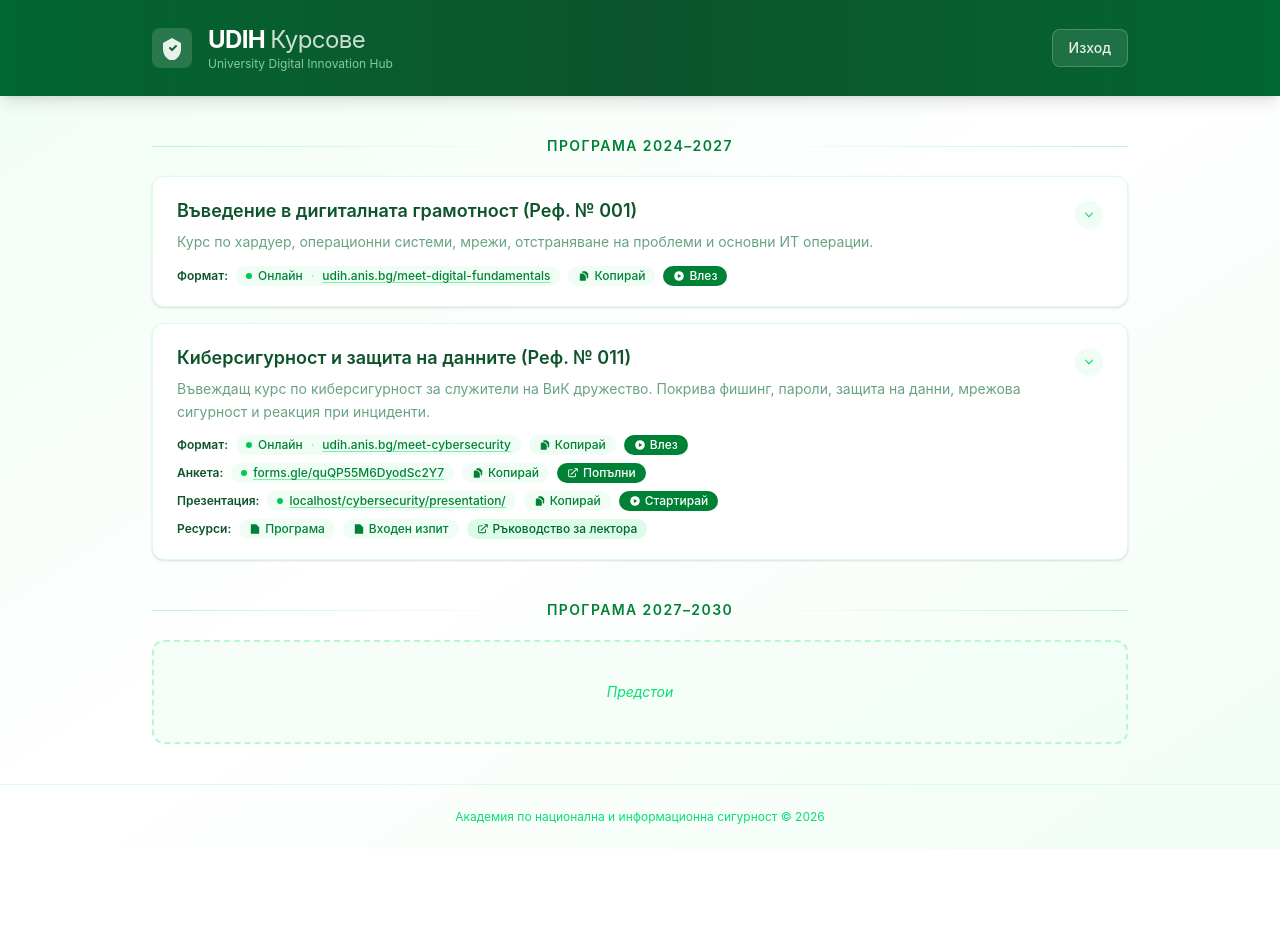
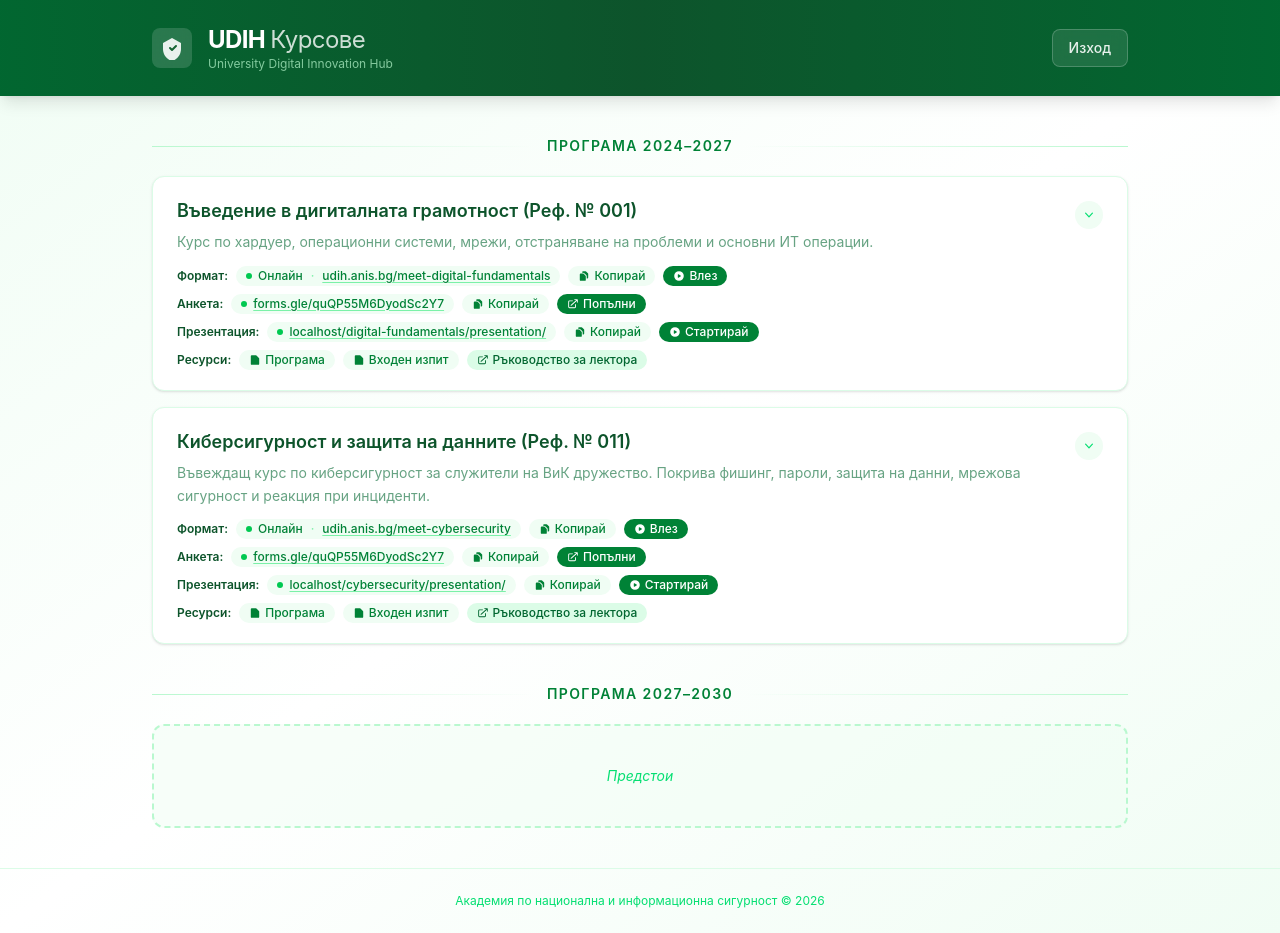
Before and after one commit to mj-workspace/udih-courses, a React (Vite) app in the folder homepage/: page / in a window 1280 px wide. Before the commit the page ends 849 px from the top, so only its background shows below. Built offline with nearby package versions, Linux system fonts and the light colour scheme.

Commit message:
feat(homepage): wire digital-fundamentals course resources
Fill in schedule, resources, presentation URL and organizer email for
the digital-fundamentals course; add dev proxy entries and switch
CourseCard to render surveyUrl dynamically instead of hardcoded.

```diff
--- a/homepage/src/components/CourseCard.jsx
+++ b/homepage/src/components/CourseCard.jsx
@@ -201,7 +201,7 @@ export default function CourseCard({ course }) {
                 >
                   <span className="h-1.5 w-1.5 rounded-full bg-green-500" />
                   <span className="underline decoration-green-300 underline-offset-2 hover:text-green-900">
-                    forms.gle/quQP55M6DyodSc2Y7
+                    {course.surveyUrl.replace(/^https?:\/\//, '')}
                   </span>
                 </a>
                 <CopyPill text={course.surveyUrl} />
--- a/homepage/src/data/courses.js
+++ b/homepage/src/data/courses.js
@@ -21,6 +21,7 @@ export const programs = [
           totalMinutes: 180,
         },
         status: 'active',
+        surveyUrl: 'https://forms.gle/quQP55M6DyodSc2Y7',
         meetLink: {
           url: 'https://udih.anis.bg/meet-digital-fundamentals',
           directUrl: 'https://meet.google.com/ufr-gurh-enq',
@@ -83,8 +84,81 @@ export const programs = [
             ],
           },
         ],
-        schedule: [],
-        resources: [],
+        schedule: [
+          {
+            day: 'Ден 1',
+            timeRange: '09:30 – 17:00',
+            summary: '360 мин (6 часа) — Модули 1–5 + начало на Модул 6',
+            items: [
+              { time: '09:30 – 09:40', title: 'Откриване на курса и въведение — Представяне, организационни бележки, цели на обучението', duration: 10, type: 'intro' },
+              { time: '09:40 – 10:30', title: 'Модул 1 — Основи на компютъра и операционни системи', duration: 50, type: 'module' },
+              { time: '10:30 – 10:40', title: 'Въпроси и отговори', duration: 10, type: 'qa' },
+              { time: '10:40 – 10:55', title: 'Почивка', duration: 15, type: 'break' },
+              { time: '10:55 – 11:55', title: 'Модул 2 — Интернет и мрежови технологии', duration: 60, type: 'module' },
+              { time: '11:55 – 12:05', title: 'Въпроси и отговори', duration: 10, type: 'qa' },
+              { time: '12:05 – 13:05', title: 'Обедна почивка', duration: 60, type: 'break' },
+              { time: '13:05 – 13:55', title: 'Модул 3 — Имейл комуникация: акаунти, календар, задачи, контакти', duration: 50, type: 'module' },
+              { time: '13:55 – 14:05', title: 'Въпроси и отговори', duration: 10, type: 'qa' },
+              { time: '14:05 – 14:20', title: 'Почивка', duration: 15, type: 'break' },
+              { time: '14:20 – 15:30', title: 'Модул 4 — Мобилни устройства и приложения', duration: 70, type: 'module' },
+              { time: '15:30 – 15:40', title: 'Въпроси и отговори', duration: 10, type: 'qa' },
+              { time: '15:40 – 16:20', title: 'Модул 5 — Видеоконферентни платформи (Zoom, Google Meet, Teams, Webex)', duration: 40, type: 'module' },
+              { time: '16:20 – 16:50', title: 'Модул 6 — Социални мрежи (Част 1 — Въведение)', duration: 30, type: 'module' },
+              { time: '16:50 – 17:00', title: 'Обобщение и закриване на Ден 1', duration: 10, type: 'intro' },
+            ],
+          },
+          {
+            day: 'Ден 2',
+            timeRange: '09:30 – 17:00',
+            summary: '240 мин (4 часа) + Изпит: 120 мин (2 часа)',
+            items: [
+              { time: '09:30 – 09:40', title: 'Откриване и кратък преговор — Основни теми от Ден 1', duration: 10, type: 'intro' },
+              { time: '09:40 – 11:10', title: 'Модул 6 — Социални мрежи (Част 2 — Задълбочаване и сигурност)', duration: 90, type: 'module' },
+              { time: '11:10 – 11:20', title: 'Въпроси и отговори', duration: 10, type: 'qa' },
+              { time: '11:20 – 11:35', title: 'Почивка', duration: 15, type: 'break' },
+              { time: '11:35 – 12:35', title: 'Модул 7 — Изкуствен интелект (Част 1 — Въведение, ChatGPT, Claude)', duration: 60, type: 'module' },
+              { time: '12:35 – 13:35', title: 'Обедна почивка', duration: 60, type: 'break' },
+              { time: '13:35 – 14:35', title: 'Модул 7 — Изкуствен интелект (Част 2 — Практическа работа и приложения)', duration: 60, type: 'module' },
+              { time: '14:35 – 14:45', title: 'Въпроси и отговори', duration: 10, type: 'qa' },
+              { time: '14:45 – 15:00', title: 'Почивка', duration: 15, type: 'break' },
+              { time: '15:00 – 17:00', title: 'Финален изпит — Тест в Google Forms', duration: 120, type: 'exam' },
+            ],
+          },
+        ],
+        organizerEmailContent: `Линкове и информация за организаторите относно курса "Въведение в дигиталната грамотност (Реф. № 001)"
+
+Линк за присъединяване в Google Meet:
+https://udih.anis.bg/meet-digital-fundamentals
+
+Линк за сваляне на програмата:
+https://udih.anis.bg/digital-fundamentals/program/
+
+Линк към презентацията:
+https://udih.anis.bg/digital-fundamentals/presentation/
+
+Линк за сваляне на входния изпит:
+https://udih.anis.bg/digital-fundamentals/entry-exam/
+
+Линк към Google Drive с архиви на записите и резултатите от финалния изпит:
+https://drive.google.com/drive/folders/1yjy7pDOy1fmXh90w4TpPc2tyyHJ13fjd?usp=sharing`,
+        presentationUrl: '/digital-fundamentals/presentation/',
+        resources: [
+          {
+            label: 'Програма',
+            url: '/digital-fundamentals/program/',
+            type: 'document',
+          },
+          {
+            label: 'Входен изпит',
+            url: '/digital-fundamentals/entry-exam/',
+            type: 'document',
+          },
+          {
+            label: 'Ръководство за лектора',
+            url: '/digital-fundamentals/lecturer-guide/',
+            type: 'app',
+          },
+        ],
       },
       {
         id: 'cybersecurity',
--- a/homepage/vite.config.js
+++ b/homepage/vite.config.js
@@ -17,6 +17,16 @@ export default defineConfig({
         rewrite: () => '/cybersecurity/lecturer-guide/program.html',
       },
       '/cybersecurity/lecturer-guide': 'http://localhost:5174',
+      '/digital-fundamentals/entry-exam': {
+        target: 'http://localhost:5176',
+        rewrite: () => '/digital-fundamentals/lecturer-guide/entry-exam.html',
+      },
+      '/digital-fundamentals/program': {
+        target: 'http://localhost:5176',
+        rewrite: () => '/digital-fundamentals/lecturer-guide/program.html',
+      },
+      '/digital-fundamentals/lecturer-guide': 'http://localhost:5176',
+      '/digital-fundamentals/presentation': 'http://localhost:5177',
     },
   },
 })
```
